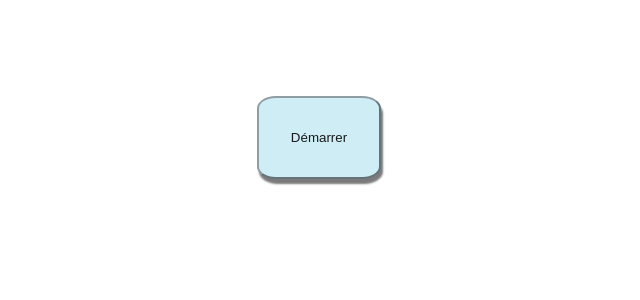
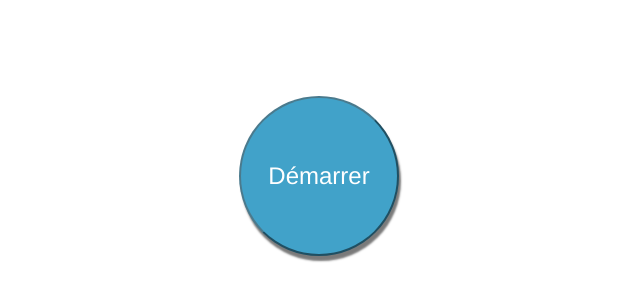
Before and after one commit to GuillaumeItier/Exo-vite-js, a website built with Vite: page Exo2/index.html in a window 1280 px wide. Shown: the part 104-404 px from the top of the page, without its empty margins (321-961 px from the left). Built offline with nearby package versions, Linux system fonts and the light colour scheme.

Commit message:
style: modification style.css of Exo2

```diff
--- a/Exo2/style.css
+++ b/Exo2/style.css
@@ -7,9 +7,11 @@ main{
 }
 
 p{
-    font-size: 24px;
+    font-family:Helvetica, sans-serif;
+    font-size: 32px;
+    font-weight: 800;
     text-align: center;
-    color: rgb(201, 65, 65);
+    color: rgb(65, 162, 201);
 
 }
 
@@ -18,13 +20,17 @@ p{
 }
 
 .btn{
-    color: rgb(25, 25, 26);
+    font-family:Helvetica, sans-serif;
+    font-size: 24px;
+    color: rgb(255, 255, 255);
     flex-flow: 0;
-    padding: 32px;
+    width: 160px;
+    height: 160px;
+    padding: 0px;
     border-color: rgba(0, 0, 0, 0.512);
-    border-radius: 15%;
+    border-radius: 90%;
     box-shadow: 2px 5px 2px rgba(0, 0, 0, 0.521);
-    background-color: rgb(206, 237, 244);
+    background-color: rgba(65, 162, 201);
 
 }
 
```
